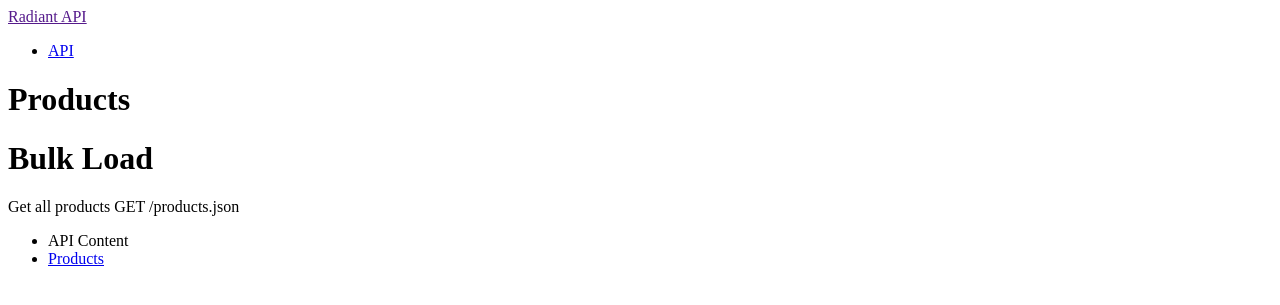
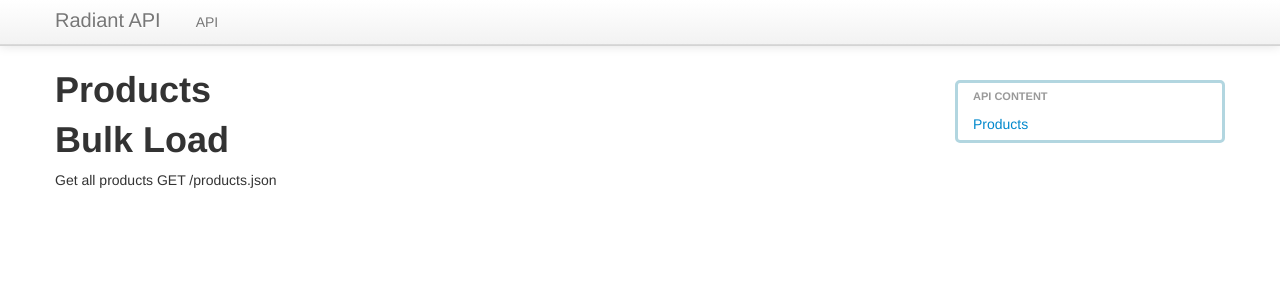
Before and after one commit to ductoanle/fala-api-doc, a Jekyll site: the page built from _posts/api/2013-12-30-products.md, in a window 1280 px wide. Shown: the top 305 px of the page. Built offline with Jekyll 4.4.1, drawn with Linux system fonts in a browser that asks for light colours.

Commit message:
add site base url

```diff
--- a/_layouts/default.html
+++ b/_layouts/default.html
@@ -7,10 +7,10 @@
         <meta name="viewport" content="width=device-width">
 
         <!-- syntax highlighting CSS -->
-        <link rel="stylesheet" href="css/syntax.css">
+        <link rel="stylesheet" href="/fala-api-doc/css/syntax.css">
 
-        <link rel="stylesheet" href="css/screen.css" type="text/css" media="screen" />
-        <link rel="stylesheet" href="css/bootstrap.css" type="text/css" media="screen" />
+        <link rel="stylesheet" href="/fala-api-doc/css/screen.css" type="text/css" media="screen" />
+        <link rel="stylesheet" href="/fala-api-doc/css/bootstrap.css" type="text/css" media="screen" />
 
     </head>
     <body>
```
